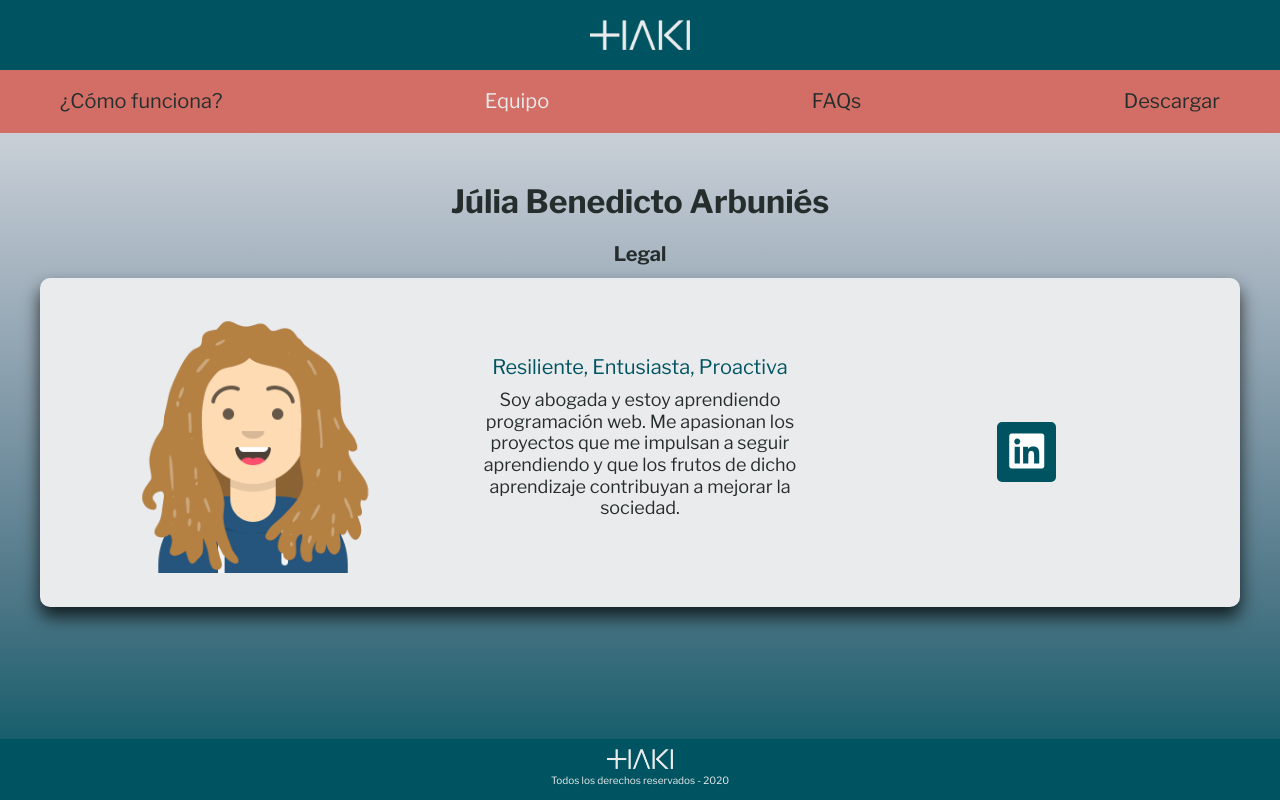
After one commit to juliabenedicto/haki_app, a PHP site: page /juliabenedicto.html in a window 1280 px wide. The commit adds this page. Run offline with PHP 8.4, Linux system fonts and the light colour scheme.

Commit message:
14.11 19h36

```diff
--- a/equipo.html
+++ b/equipo.html
@@ -66,7 +66,7 @@
                 <div class="equipo">
                     <img src="img/juliabenedicto.png" alt="julia-benedicto">
                     <div class="contenido-equipo">
-                        <a href="#" class="nombre-equipo boton-color1">Júlia Benedicto Arbuniés</a>
+                        <a href="juliabenedicto.html" class="nombre-equipo boton-color1">Júlia Benedicto Arbuniés</a>
                         <p class="profesion-equipo">Legal</p>
                     </div>
                 </div>
--- a/faqs.html
+++ b/faqs.html
@@ -41,7 +41,7 @@
             <div class="contenedor-secundaria">
                 <h1>FAQs</h1>
                 <p>Preguntas frecuentes sobre Ciberacoso y sobre el funcionamiento de Haki App.</p>
-                <p>Si tienes más preguntas o quieres contactar con nosotros, pues hacer lo a través de:</p>
+                <p>Si tienes más preguntas o quieres contactar con nosotros, pues hacer lo a través de</p>
                 <div class="botones">
                     <a href="https://www.instagram.com/haki_app/" target="_blank" class="boton-rrss"><i class="fab fa-instagram"></i></a>
                     <a href="https://www.facebook.com/haki.app.3/" target="_blank" class="boton-rrss"><i class="fab fa-facebook"></i></a>
--- a/index.js
+++ b/index.js
@@ -1,9 +1,24 @@
-/* Para quitar y añadir la class "responsive" al topnav cuando el usuario hace click en el botón */
-function myFunction() {
-    var x = document.getElementById("myTopnav");
-    if (x.className === "topnav") {
-        x.className += " responsive";
-    } else {
-        x.className = "topnav";
-    }
+/* Para añadir la clase */
+$(window).load(function() {
+    $(".menu-principal nav a").on("click", hover_menu);
+});
+
+function hover_menu() {
+    $(".nav li").removeClass("activas");
+    $(this).addClass("activas");
 }
+
+// Get the container element
+var btnContainer = document.getElementById("myDIV");
+
+// Get all buttons with class="btn" inside the container
+var btns = btnContainer.getElementsByClassName("btn");
+
+// Loop through the buttons and add the active class to the current/clicked button
+for (var i = 0; i < btns.length; i++) {
+    btns[i].addEventListener("click", function() {
+        var current = document.getElementsByClassName("active");
+        current[0].className = current[0].className.replace(" active", "");
+        this.className += " active";
+    });
+}
--- /dev/null
+++ b/juliabenedicto.html
@@ -0,0 +1,75 @@
+<!DOCTYPE html>
+
+<html lang="es">
+
+<head>
+    <meta charset="utf-8">
+    <meta name="viewport" content="width=device-width, initial-scale=1.0">
+    <meta http-equiv="X-UA-Compatible" content="ir=edge">
+    <meta name="author" content="Haki App">
+    <meta name="description" content="¿Has sufrido una situación de ciberacoso? Haki app te ayuda a denunciarlo de forma fácil y segura">
+
+    <title>Júlia Benedicto - Haki App</title>
+
+    <link rel="stylesheet" href="styles.css">
+    <link rel="stylesheet" href="css/all.min.css">
+    <link rel="preconnect" href="https://fonts.gstatic.com">
+    <!-- Font Awesome -->
+    <link href="https://fonts.googleapis.com/css2?family=Libre+Franklin:ital,wght@0,100;0,200;0,300;0,400;0,500;0,600;0,700;0,800;0,900;1,100;1,200;1,300;1,400;1,500;1,600;1,700;1,800;1,900&display=swap" rel="stylesheet">
+    <!-- Google Fonts -->
+    <link rel="stylesheet" href="https://necolas.github.io/normalize.css/8.0.1/normalize.css">
+    <!-- Normalize -->
+    <script src="./index.js"></script>
+</head>
+
+<body>
+
+    <header class="logo">
+        <a href="/index.html"><img src="/img/logo-haki-blanco.png" alt="logo-hakiapp"></a>
+    </header>
+    <div class="menu-principal">
+        <nav>
+            <a href="index.html">¿Cómo funciona?</a>
+            <a href="/equipo.html" class="activa">Equipo</a>
+            <a href="faqs.html">FAQs</a>
+            <a href="descargar.html">Descargar</a>
+        </nav>
+    </div>
+    <!-- .menu-principal -->
+
+    <main>
+        <div class="secundaria">
+            <div class="contenedor-secundaria">
+                <h1>Júlia Benedicto Arbuniés</h1>
+                <h2>Legal</h2>
+            </div>
+        </div>
+
+        <div class="contenedor">
+            <div class="equipo-detalle">
+                <div class="imagen-equipo">
+                    <img src="img/juliabenedicto.png" alt="julia-benedicto">
+                </div>
+                <div class="contenido-equipo">
+                    <h3 class="profesion-equipo">Resiliente, Entusiasta, Proactiva</h3>
+                    <p>Soy abogada y estoy aprendiendo programación web. Me apasionan los proyectos que me impulsan a seguir aprendiendo y que los frutos de dicho aprendizaje contribuyan a mejorar la sociedad.</p>
+                </div>
+                <div class="botones">
+                    <a href="https://www.linkedin.com/in/juliabenedicto/" target="_blank" class="boton-rrss"><i class="fab fa-linkedin"></i></a>
+                </div>
+            </div>
+            <!--.equipo-->
+
+        </div>
+        </div>
+    </main>
+
+    <footer class="site-footer">
+
+        <div class="logo-footer">
+            <a href="/index.html"><img src="/img/logo-haki-blanco.png" alt="logo-hakiapp"></a>
+            <p>Todos los derechos reservados - 2020</p>
+        </div>
+
+
+    </footer>
--- a/styles.css
+++ b/styles.css
@@ -373,6 +373,27 @@ p {
 }
 
 
+/* PÁGINA EQUIPO DETALLE */
+
+.equipo-detalle {
+    display: grid;
+    grid-template-columns: repeat(1, 1fr);
+    grid-gap: 2rem;
+    align-items: center;
+    justify-items: center;
+}
+
+@media (min-width: 768px) {
+    .equipo-detalle {
+        grid-template-columns: repeat(3, 1fr);
+    }
+}
+
+.equipo-detalle img {
+    max-width: 25rem;
+}
+
+
 /* PÁGINA FAQS */
 
 .faqs h2 {
```
Also changed, not shown: index.html (+24 -24 lines), 2 other files.
